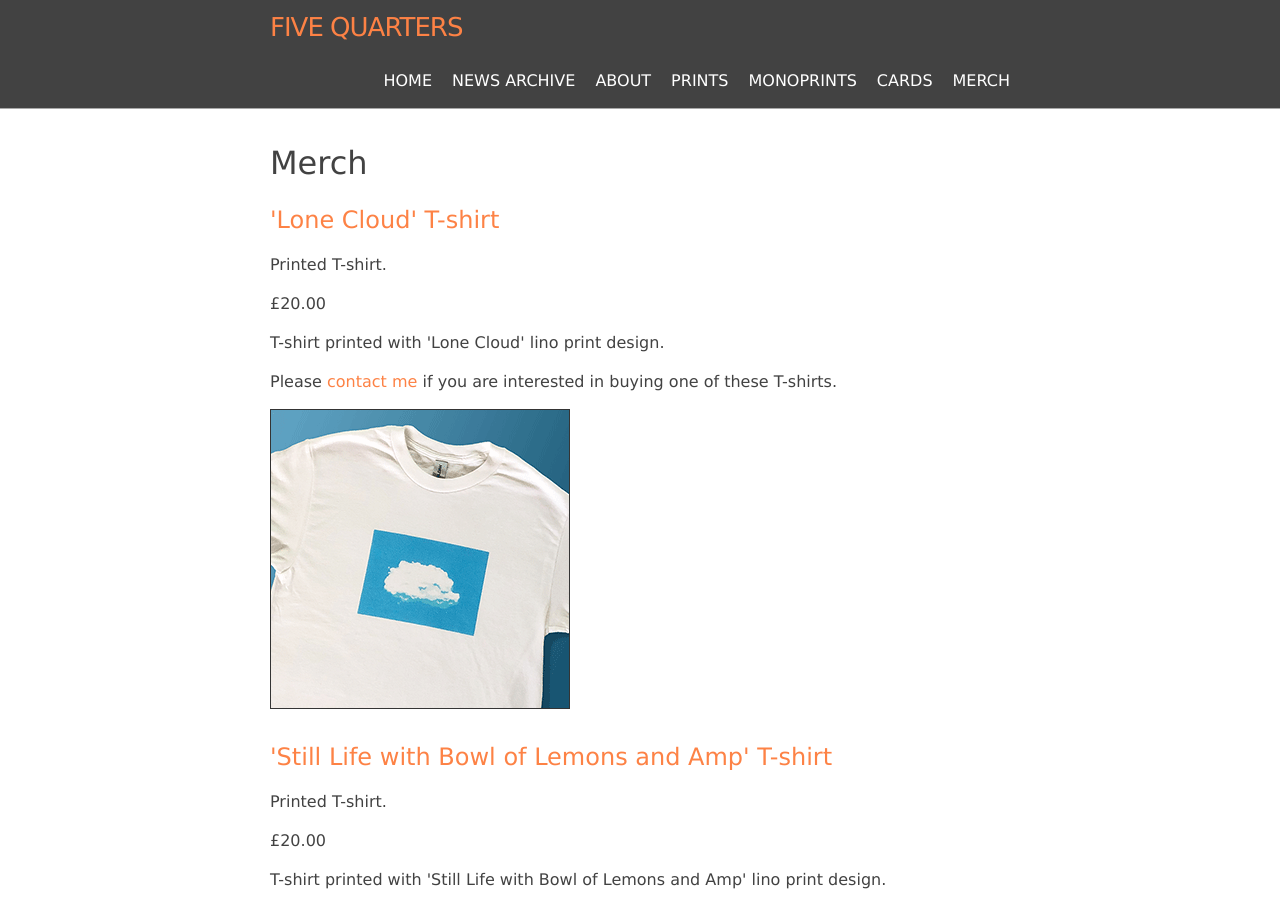
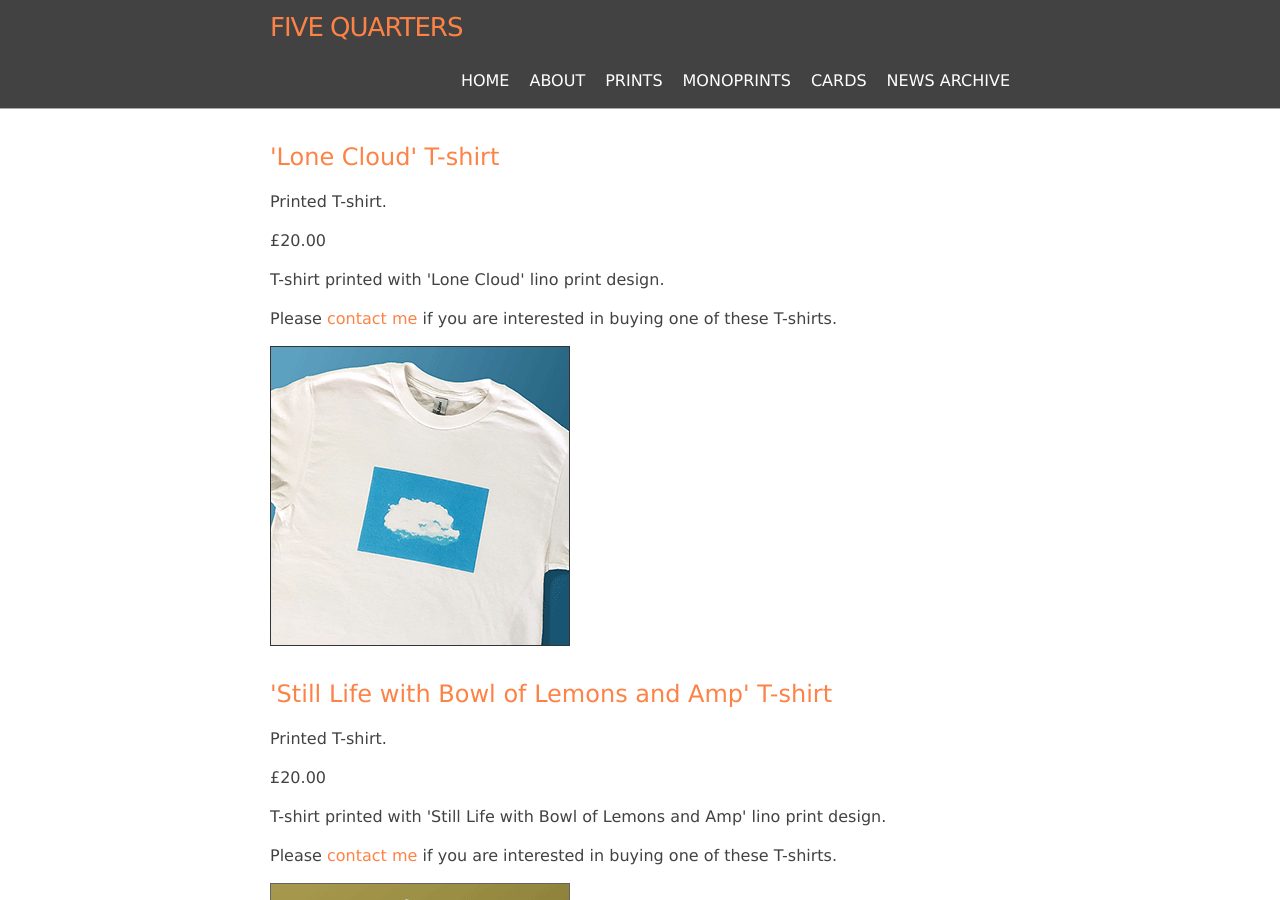
Before and after one commit to Five-Quarters/five-quarters.github.io, a Jekyll site: the page built from merchs.markdown, in a window 1280 px wide and 900 px high. Built offline with Jekyll 4.4.1, drawn with Linux system fonts in a browser that asks for light colours.

Commit message:
More changes to menu

```diff
--- a/archive.markdown
+++ b/archive.markdown
@@ -2,7 +2,7 @@
 layout: page
 title: news archive
 permalink: /archive/
-order:
+order: 50
 ---
 
 <h3>King Street Arts Fair 2024</h3>
--- a/merchs.markdown
+++ b/merchs.markdown
@@ -1,6 +1,6 @@
 ---
 layout: merchs
-title: Merch
-permalink: /merch/
-order: 50
+title:
+permalink:
+order: 60
 ---
```
